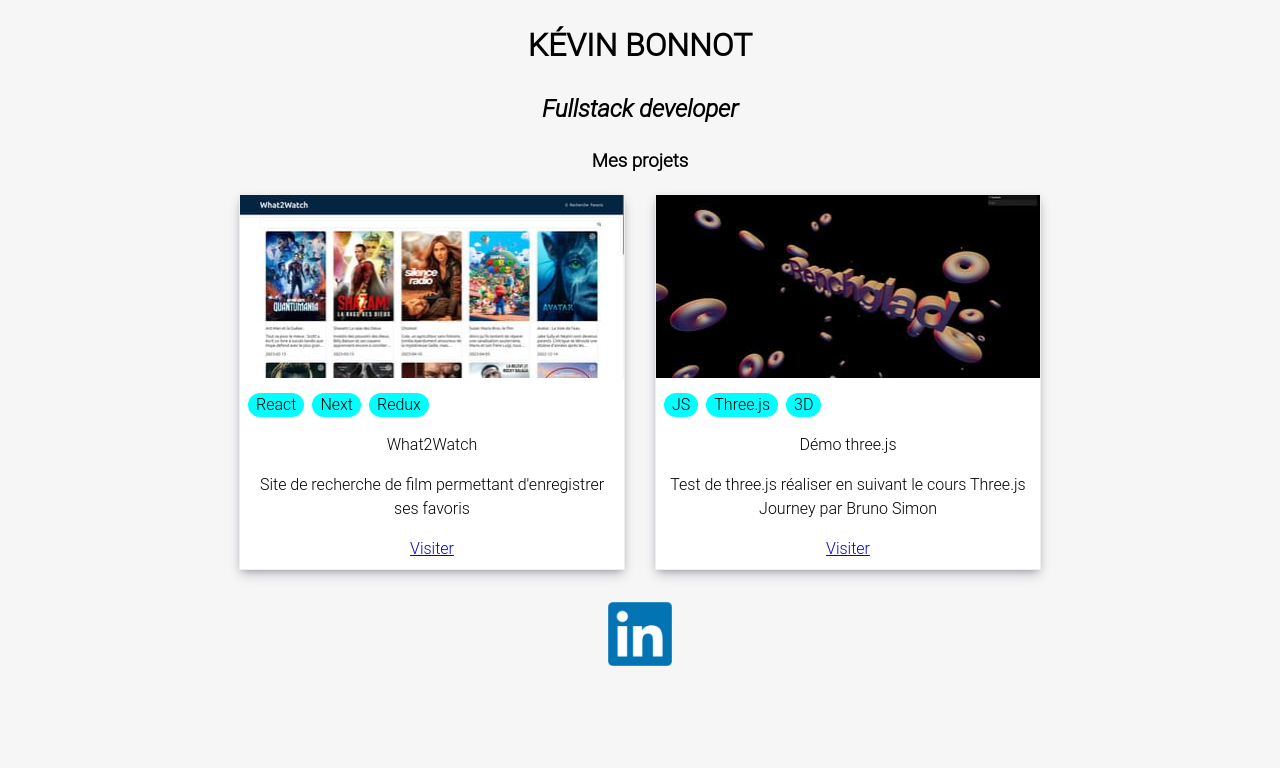
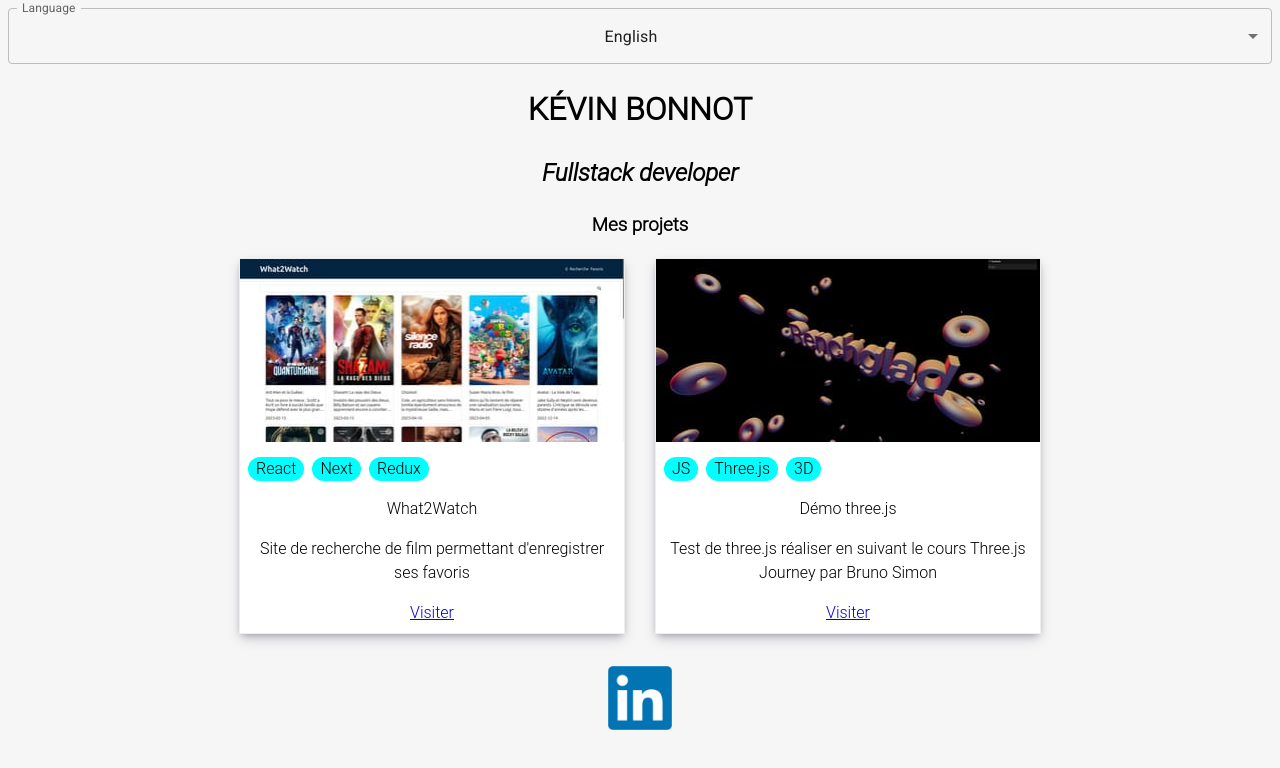
Before and after one commit to kevin-bonnot/personal-website, a React (Vite) app: page / in a window 1280 px wide. Shown: the top 768 px of the page. Built offline with nearby package versions, Linux system fonts and the light colour scheme.

Commit message:
Change languages

```diff
--- a/package.json
+++ b/package.json
@@ -10,6 +10,10 @@
     "preview": "vite preview"
   },
   "dependencies": {
+    "@emotion/react": "^11.11.1",
+    "@emotion/styled": "^11.11.0",
+    "@fontsource/roboto": "^5.0.5",
+    "@mui/material": "^5.14.2",
     "@vercel/analytics": "^1.0.1",
     "i18next": "^23.3.0",
     "react": "^18.2.0",
--- a/src/App.tsx
+++ b/src/App.tsx
@@ -2,6 +2,8 @@ import './App.scss';
 import Project from './models/Project.ts';
 import Card from './components/Card.tsx';
 import { useTranslation } from 'react-i18next';
+import {FormControl, InputLabel, MenuItem, Select, SelectChangeEvent} from "@mui/material";
+import {useEffect, useState} from "react";
 
 function App() {
   const projects: Project[] = [
@@ -21,10 +23,41 @@ function App() {
     }
   ];
 
-  const { t } = useTranslation();
+  const [language, setLanguage] = useState('');
+  const { t, i18n } = useTranslation();
+
+  useEffect(() => {
+    console.log(window.navigator.language);
+    if (window.navigator.language === 'fr-FR' || window.navigator.language === 'fr-FR') {
+      setLanguage('fr');
+    } else {
+      setLanguage('en');
+    }
+  }, []);
+
+  useEffect(() => {
+    i18n.changeLanguage(language);
+  }, [language]);
+
+  const handleLanguageChange = (event: SelectChangeEvent) => {
+    setLanguage(event.target.value);
+  };
 
   return (
     <>
+      <FormControl fullWidth>
+        <InputLabel id="lang-select-label">{t('language')}</InputLabel>
+        <Select
+          labelId="lang-select-label"
+          id="lang-select"
+          value={language}
+          label={t('language')}
+          onChange={handleLanguageChange}
+        >
+          <MenuItem value={'fr'}>{t('french')}</MenuItem>
+          <MenuItem value={'en'}>{t('english')}</MenuItem>
+        </Select>
+      </FormControl>
       <h1 className='MainTitle'>Kévin Bonnot</h1>
       <h2 className='Job'>{t('jobTitle')}</h2>
       <h3 className='SubTitle'>Mes projets</h3>
--- a/src/i18n/config.ts
+++ b/src/i18n/config.ts
@@ -4,7 +4,6 @@ import en from './en/en.json';
 import fr from './fr/fr.json';
 
 i18next.use(initReactI18next).init({
-  lng: 'en',
   debug: true,
   resources: {
     en: {
--- a/src/i18n/en/en.json
+++ b/src/i18n/en/en.json
@@ -1,3 +1,6 @@
 {
-  "jobTitle": "Fullstack developer"
+  "jobTitle": "Fullstack developer",
+  "language": "Language",
+  "french": "French",
+  "english": "English"
 }
--- a/src/i18n/fr/fr.json
+++ b/src/i18n/fr/fr.json
@@ -1,3 +1,6 @@
 {
-  "jobTitle": "Développeur fullstack"
+  "jobTitle": "Développeur fullstack",
+  "language": "Langue",
+  "french": "Français",
+  "english": "Anglais"
 }
--- a/src/main.tsx
+++ b/src/main.tsx
@@ -4,6 +4,10 @@ import App from './App.tsx';
 import './index.css';
 import {Analytics} from '@vercel/analytics/react';
 import './i18n/config.ts';
+import '@fontsource/roboto/300.css';
+import '@fontsource/roboto/400.css';
+import '@fontsource/roboto/500.css';
+import '@fontsource/roboto/700.css';
 
 ReactDOM.createRoot(document.getElementById('root') as HTMLElement).render(
   <React.StrictMode>
```
Also changed, not shown: 1 other file (tests, documents, lock files or other folders).
